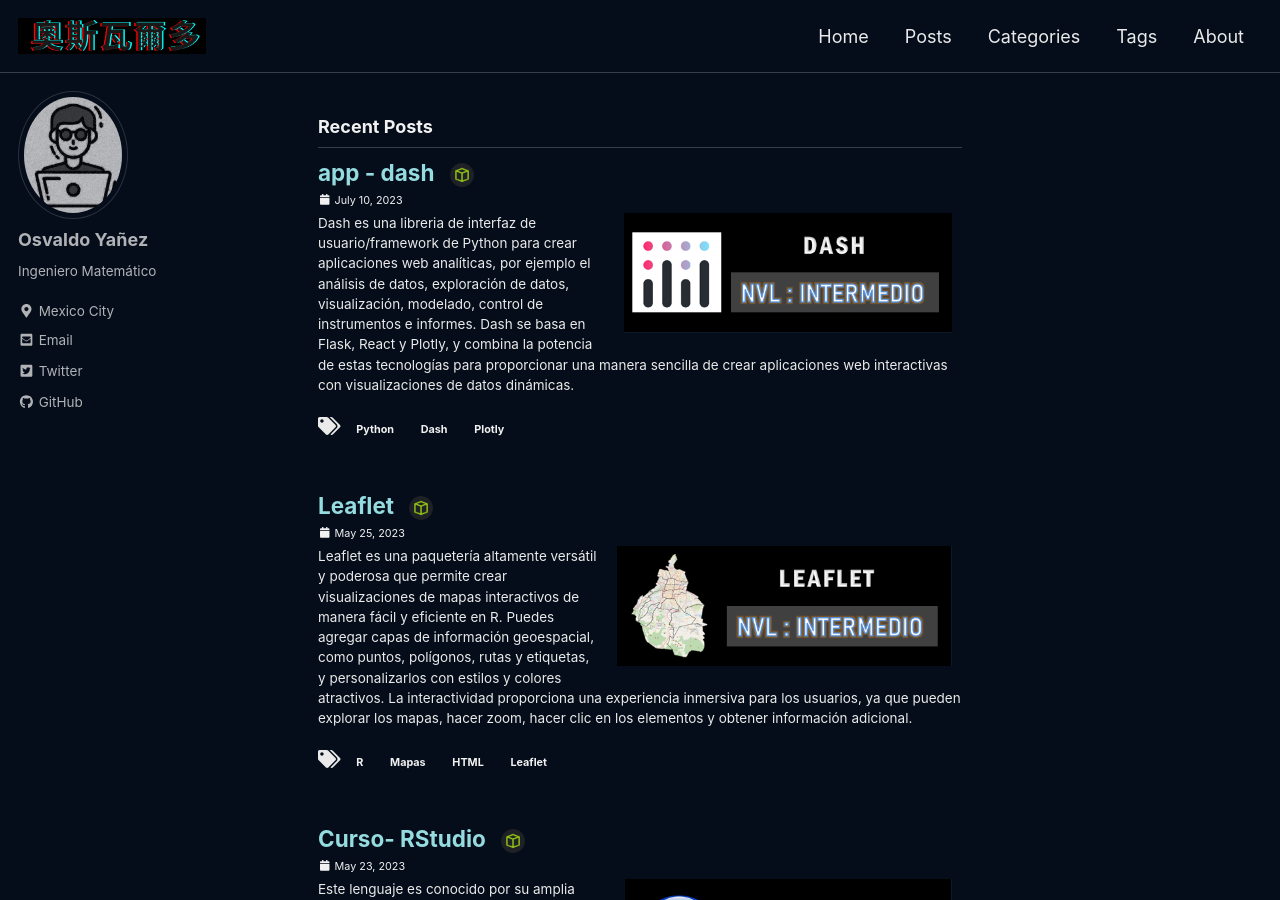
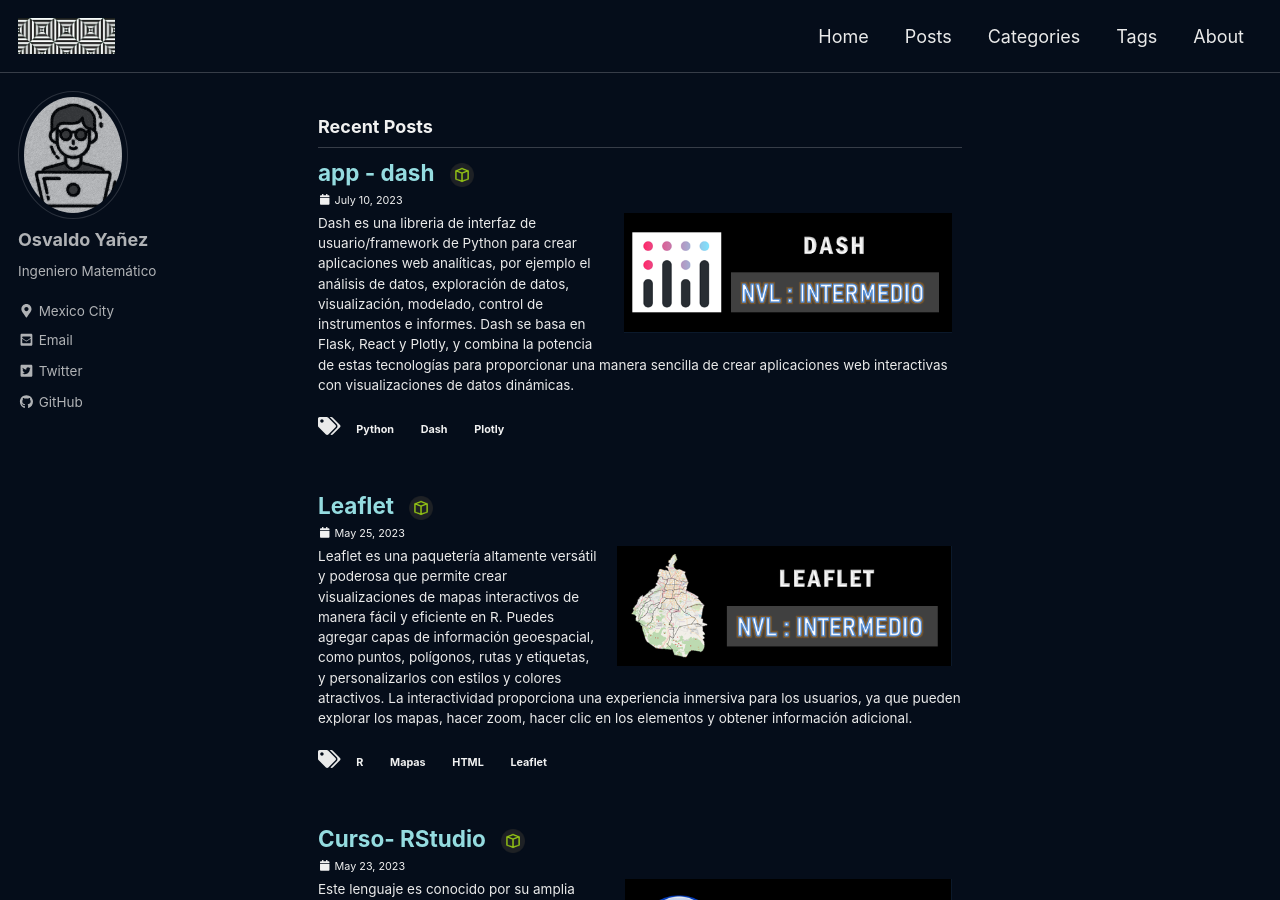
Before and after one commit to OsvaldoYa22/OsvaldoYa22.github.io, a Jekyll site: the page built from index.html, in a window 1280 px wide and 900 px high. Built offline with Jekyll 4.4.1, drawn with Linux system fonts in a browser that asks for light colours; cached includes are drawn as plain includes; a script that is not in the unit is left out; the list of posts is cut into pages by our own code.

Commit message:
Update _config.yml

```diff
--- a/_config.yml
+++ b/_config.yml
@@ -23,7 +23,7 @@ description              : "Posts about security, CTFs and networking"
 url                      : "https://osvaldoya22.io" # the base hostname & protocol for your site e.g. "https://mmistakes.github.io"
 baseurl                  : # the subpath of your site, e.g. "/blog"
 repository               : "slemire/slemire.github.io" # GitHub username/repo-name e.g. "mmistakes/minimal-mistakes"
-logo                     : "/assets/images/Captura06.PNG"
+logo                     : "/assets/images/LOGO.PNG"
 teaser                   : # path of fallback teaser image, e.g. "/assets/images/500x300.png"
 breadcrumbs              : true # true, false (default)
 words_per_minute         : 200
```
